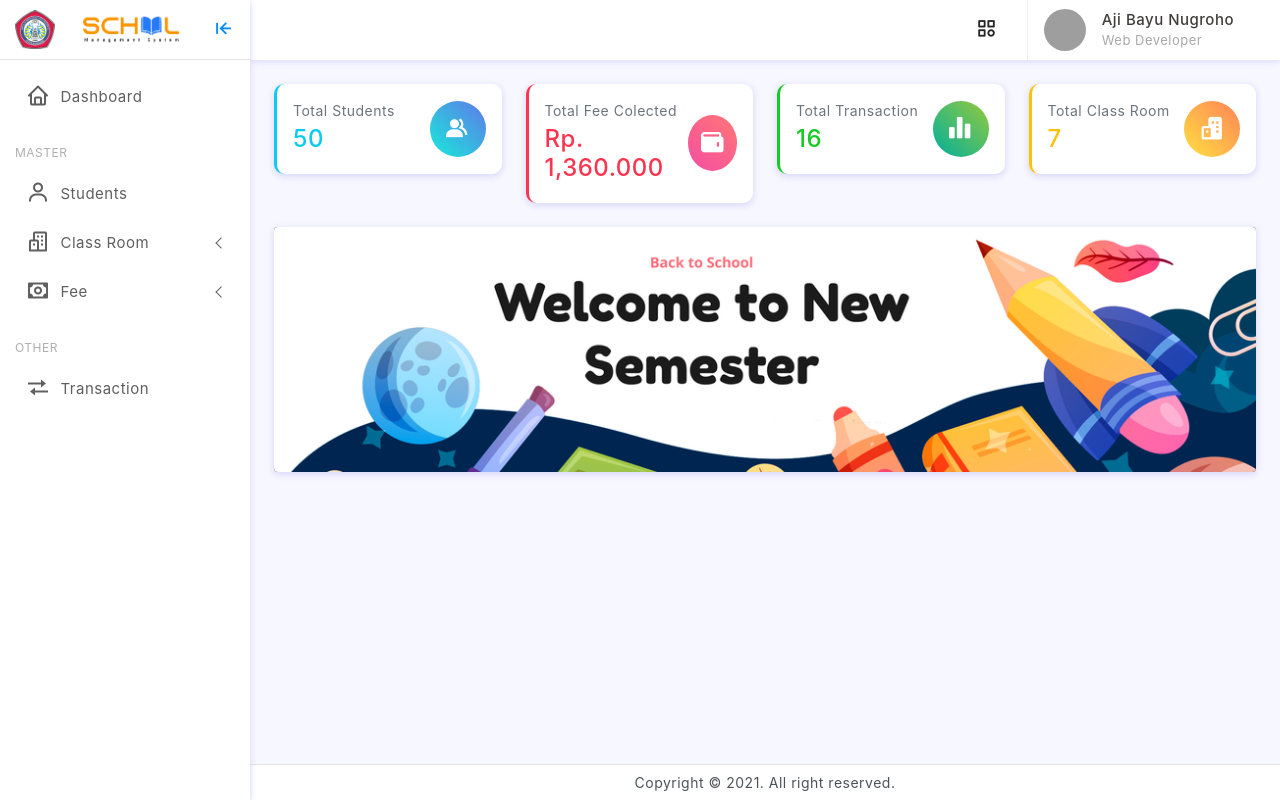
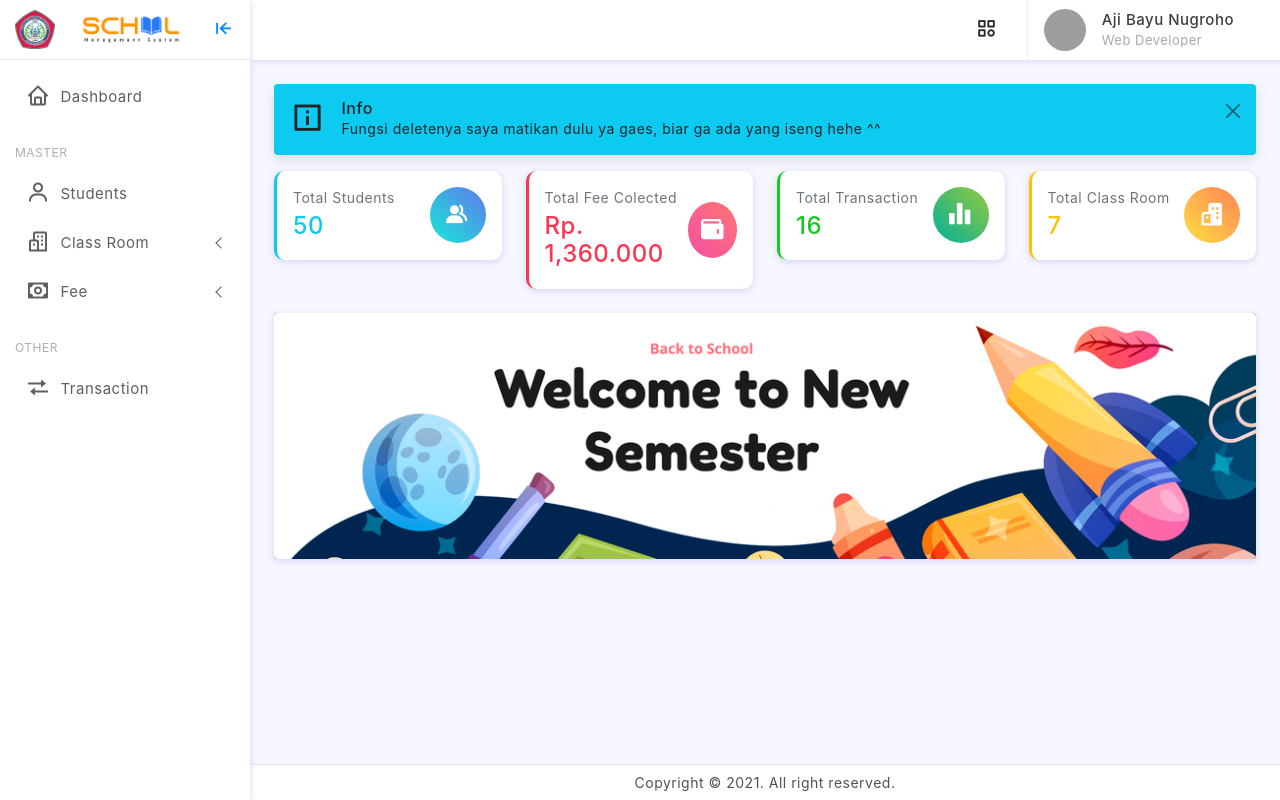
Before and after one commit to abayzv/school-management-system, a React (Create React App) app: page / in a window 1280 px wide. Built offline with nearby package versions, Linux system fonts and the light colour scheme; grey boxes are pictures that could not be loaded.

Commit message:
nambahin info alert

```diff
--- a/src/container/Home/Home.jsx
+++ b/src/container/Home/Home.jsx
@@ -24,6 +24,19 @@ export default function App() {
     <Router>
       <Header />
       <Sidenav />
+      <div className="alertss">
+        <div class="alert alert-info border-0 bg-info alert-dismissible fade show py-2">
+          <div class="d-flex align-items-center">
+            <div class="font-35 text-dark"><i class='bx bx-info-square'></i>
+            </div>
+            <div class="ms-3">
+              <h6 class="mb-0 text-dark">Info</h6>
+              <div class="text-dark">Fungsi deletenya saya matikan dulu ya gaes, biar ga ada yang iseng hehe ^^</div>
+            </div>
+          </div>
+          <button type="button" class="btn-close" data-bs-dismiss="alert" aria-label="Close"></button>
+        </div>
+      </div>
       <Fragment>
         {/* Root Route */}
         <Route path="/" exact component={Dashboard} />
```
